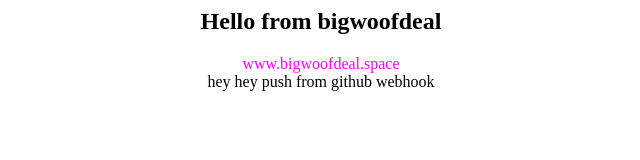
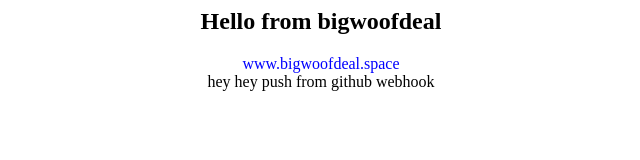
Before and after one commit to shad2y/html-for-jenkins, a plain HTML site: page index.html in a window 1280 px wide. Shown: the whole page, without its empty margins (319-959 px from the left). Drawn offline with Linux system fonts and the light colour scheme.

Commit message:
lkjfdlkdflkfd

```diff
--- a/index.html
+++ b/index.html
@@ -2,7 +2,7 @@
 <body bgcolor=white>
 <center>
 <h2><font color=black>Hello from bigwoofdeal</font></h2>
-<font color=magenta>www.bigwoofdeal.space</font>
+<font color=blue>www.bigwoofdeal.space</font>
 <br color=red>hey hey push from github webhook</br>
 </center>
 </body>
```
